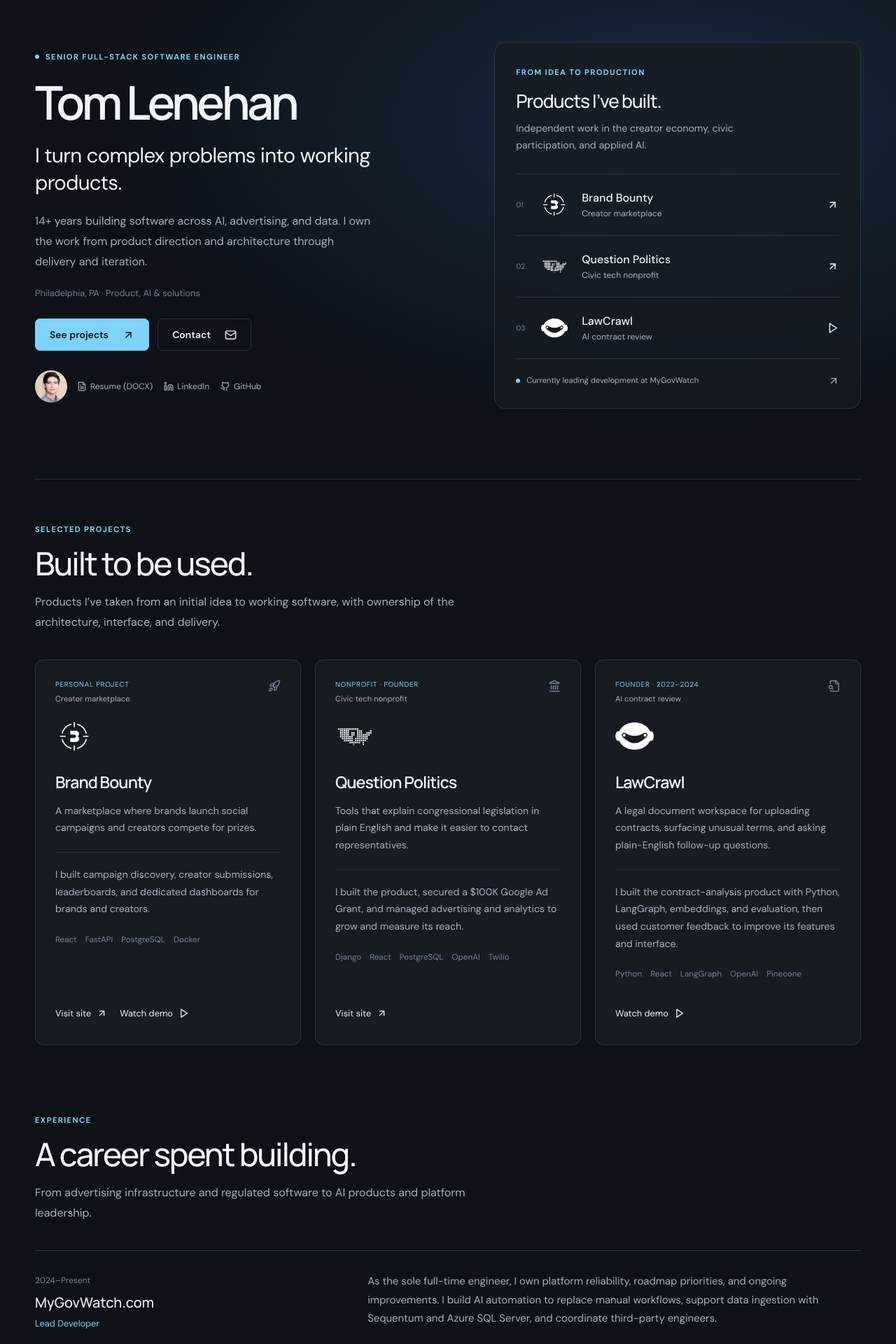
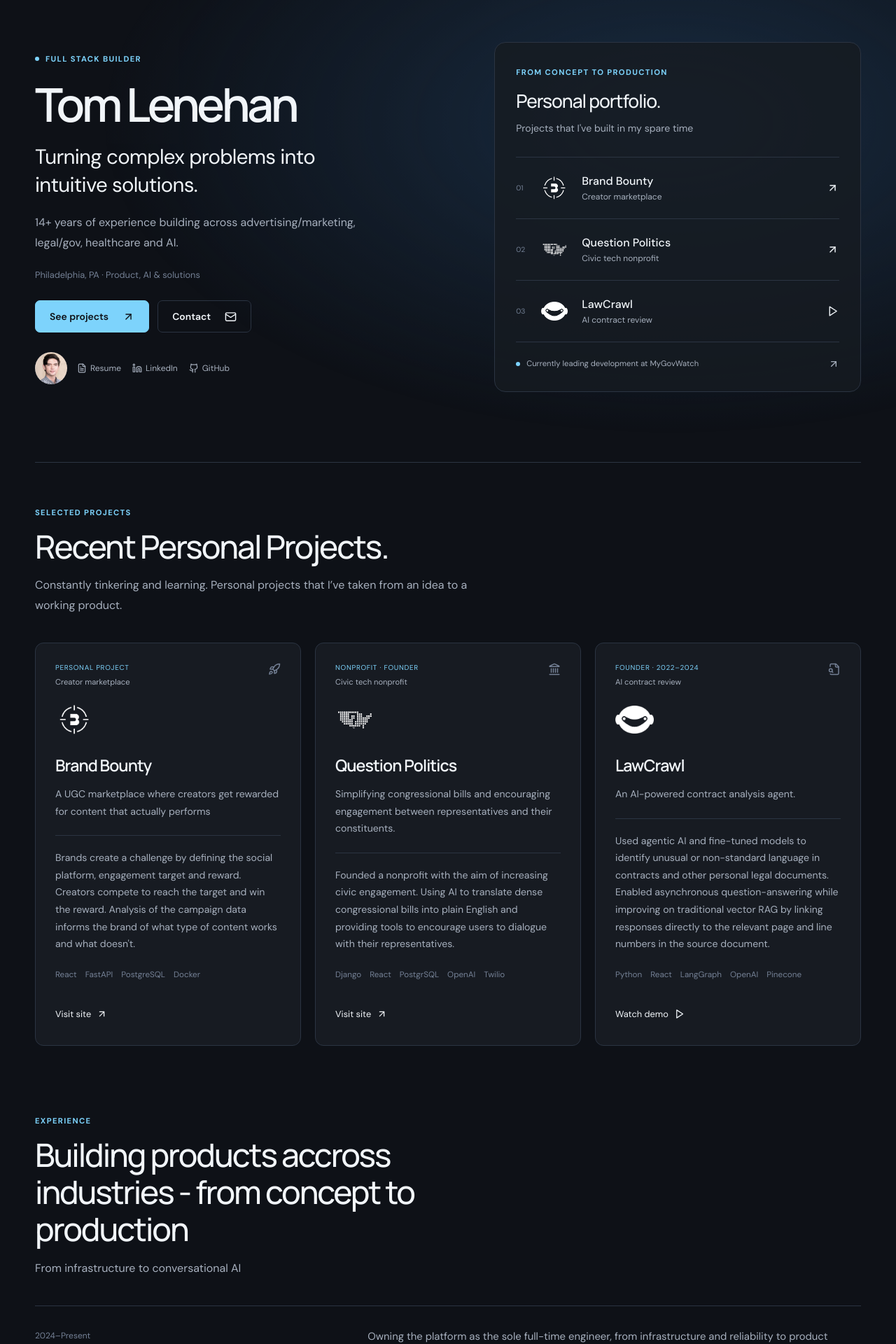
Before and after one commit to tomlenehan/portfolio, a React (Vite) app: page / in a window 1280 px wide. Shown: the part 120-2040 px from the top of the page at 70% size. Built offline with nearby package versions, Linux system fonts and the light colour scheme.

Commit message:
Major update of style and language.

```diff
--- a/src/App.jsx
+++ b/src/App.jsx
@@ -14,11 +14,10 @@
   Mail,
   Network,
   Play,
+  RadioTower,
   Rocket,
-  Server,
-  ShieldCheck,
-  Users,
-  Workflow,
+  Scale,
+  HeartPulse,
   X,
 } from "lucide-react";
 
@@ -32,9 +31,9 @@
     accent: "#14b8a6",
     accentSoft: "rgba(20, 184, 166, 0.18)",
     summary:
-      "A marketplace where brands launch social campaigns and creators compete for prizes.",
+      "A UGC marketplace where creators get rewarded for content that actually performs",
     impact:
-      "I built campaign discovery, creator submissions, leaderboards, and dedicated dashboards for brands and creators.",
+      "Brands create a challenge by defining the social platform, engagement target and reward. Creators compete to reach the target and win the reward. Analysis of the campaign data informs the brand of what type of content works and what doesn't.",
     stack: ["React", "FastAPI", "PostgreSQL", "Docker"],
     videoId: "nS5-l1Nb6KE",
     action: {
@@ -52,10 +51,10 @@
     accent: "#3b82f6",
     accentSoft: "rgba(59, 130, 246, 0.18)",
     summary:
-      "Tools that explain congressional legislation in plain English and make it easier to contact representatives.",
+      "Simplifying congressional bills and encouraging engagement between representatives and their constituents.",
     impact:
-      "I built the product, secured a $100K Google Ad Grant, and managed advertising and analytics to grow and measure its reach.",
-    stack: ["Django", "React", "PostgreSQL", "OpenAI", "Twilio"],
+      "Founded a nonprofit with the aim of increasing civic engagement. Using AI to translate dense congressional bills into plain English and providing tools to encourage users to dialogue with their representatives.",
+    stack: ["Django", "React", "PostgrSQL", "OpenAI", "Twilio"],
     action: {
       type: "external",
       href: "https://questionpolitics.org/",
@@ -71,9 +70,9 @@
     accent: "#f59e0b",
     accentSoft: "rgba(245, 158, 11, 0.18)",
     summary:
-      "A legal document workspace for uploading contracts, surfacing unusual terms, and asking plain-English follow-up questions.",
+      "An AI-powered contract analysis agent.",
     impact:
-      "I built the contract-analysis product with Python, LangGraph, embeddings, and evaluation, then used customer feedback to improve its features and interface.",
+      "Used agentic AI and fine-tuned models to identify unusual or non-standard language in contracts and other personal legal documents. Enabled asynchronous question-answering while improving on traditional vector RAG by linking responses directly to the relevant page and line numbers in the source document.",
     stack: ["Python", "React", "LangGraph", "OpenAI", "Pinecone"],
     videoId: "NZmiZ2CM-18",
     action: {
@@ -84,22 +83,22 @@
 ];
 
 const skillGroups = [
-  { title: "Interfaces", icon: Code2, items: ["JavaScript", "React"] },
-  { title: "APIs & data", icon: Database, items: ["Python", "Django", "FastAPI", "PostgreSQL", "Azure SQL Server"] },
-  { title: "Applied AI", icon: Bot, items: ["OpenAI", "LangChain", "LangGraph", "LlamaIndex", "Pinecone", "Chroma"] },
-  { title: "Cloud & delivery", icon: Network, items: ["AWS Lambda", "EC2", "RDS", "Kinesis", "Redshift", "SageMaker", "Docker", "Render"] },
+  { title: "Frontend", icon: Code2, items: ["JavaScript", "TypeScript", "Node", "React", "Angular", "Vite", "Tailwind"] },
+  { title: "Backend", icon: Database, items: ["Python", "Django", "FastAPI", "PostgreSQL", "MySQL", "PHP", "Laravel", "C#", ".Net"] },
+  { title: "AI", icon: Bot, items: ["OpenAI/Codex", "Anthropic/Claude Code", "Hugging Face (local models)", "LangChain/LangGraph", "LlamaIndex", "Pinecone", "Chroma"] },
+  { title: "Infra", icon: Network, items: ["AWS (EC2, RDS, Lambda, Kinesis, Redshift, Sagemaker)", "Github", "Render", "Docker" ] },
 ];
 
 const experience = [
-  { company: "MyGovWatch.com", role: "Lead Developer", dates: "2024–Present", copy: "As the sole full-time engineer, I own platform reliability, roadmap priorities, and ongoing improvements. I build AI automation to replace manual workflows, support data ingestion with Sequentum and Azure SQL Server, and coordinate third-party engineers." },
-  { company: "LawCrawl", role: "Founder", dates: "2022–2024", copy: "Built an AI contract-analysis product from architecture through delivery, combining agentic workflows, vector embeddings, evaluation, and fine-tuning. Turned user feedback into product and interface improvements." },
-  { company: "Trellis", role: "Senior Developer", dates: "2022–2023", copy: "Applied LLMs and machine learning to legal-document analysis, testing retrieval and classification methods to help attorneys find and evaluate relevant information." },
-  { company: "Proper Media", role: "Senior Developer", dates: "2015–2022", copy: "Co-designed a real-time header-bidding platform with integrations across dozens of ad exchanges. Built AWS data pipelines and internal BI tools, and led monetization initiatives for Salon and Snopes." },
+  { company: "MyGovWatch.com", role: "Lead Developer", dates: "2024–Present", copy: "Owning the platform as the sole full-time engineer, from infrastructure and reliability to product priorities and ongoing development. Building AI automation for time-consuming internal workflows, supporting high-volume government data pipelines, and coordinating third-party engineering teams." },
+  { company: "LawCrawl", role: "Founder", dates: "2022–2024", copy: "built an AI contract-analysis platform from the ground up using agentic workflows, vector RAG, evaluations, and fine-tuned models. Owned the full product lifecycle, using feedback from customers and investors to rapidly iterate on the product and its direction." },
+  { company: "Trellis", role: "Senior Developer", dates: "2022–2023", copy: "Built a hybrid legal-document search system combining vector similarity with Elasticsearch keyword search, improving retrieval across a large repository of legal documents." },
+  { company: "Proper Media", role: "Senior Developer", dates: "2015–2022", copy: "Co-built a real-time-bidding solution with integrations across dozens of ad exchanges. Built AWS data infrastructure for high-volume bidding data and led new monetization initiatives across major publisher properties including Salon and Snopes." },
 ];
 const earlierExperience = [
-  { company: "Youtily", role: "Full-Stack Developer", dates: "2014–2015", copy: "Built a local-search marketing platform, working directly with founders on product strategy, features, and integrations." },
-  { company: "Norima Consulting", role: "Developer", dates: "2012–2014", copy: "Built features for an electronic medical record system serving 95,000+ patients in a HIPAA-regulated environment." },
-  { company: "AppNexus", role: "Auditor, Creative Inventory", dates: "2011–2012", copy: "Performed quality assurance on display advertising assets and inventory." },
+  { company: "Youtily", role: "Full-Stack Developer", dates: "2014–2015", copy: "Built a digital marketing platform for small businesses, working closely with the founders on product strategy, new features, and third-party integrations." },
+  { company: "Norima Consulting", role: "Developer", dates: "2012–2014", copy: "Helped build an Electronic Medical Record platform managing data for more than 95,000 patients in a HIPAA-regulated environment." },
+  { company: "AppNexus", role: "Auditor, Creative Inventory", dates: "2011–2012", copy: "Worked on quality assurance for a large-scale digital advertising marketplace, reviewing creative assets and maintaining inventory quality." },
 ];
 const navItems = [["Projects", "#projects"], ["Experience", "#experience"], ["Skills", "#skills"]];
 
@@ -128,7 +127,7 @@
   );
 }
 
-function ProjectCard({ project, index, onOpenVideo }) {
+function ProjectCard({ project, index, onOpenProject }) {
   const Icon = project.icon;
   const isExternal = project.action.type === "external";
   const Action = isExternal ? "a" : "button";
@@ -140,7 +139,7 @@
       }
     : {
         type: "button",
-        onClick: onOpenVideo,
+        onClick: () => onOpenProject(project),
       };
 
   return (
@@ -156,6 +155,12 @@
       viewport={{ once: true, amount: 0.25 }}
       transition={{ duration: 0.65, delay: index * 0.08 }}
     >
+      <button
+        className="project-card__hit-area"
+        type="button"
+        onClick={() => onOpenProject(project)}
+        aria-label={`${project.action.label}: ${project.title}`}
+      />
       <div className="project-card__topline">
         <div className="project-card__labels">
           <span className="project-type">{project.projectType}</span>
@@ -187,17 +192,17 @@
           {project.action.label}
           {isExternal ? <ArrowUpRight aria-hidden="true" /> : <Play aria-hidden="true" />}
         </Action>
-        {isExternal && project.videoId ? (
-          <button
-            className="project-card__action project-card__action--demo"
-            type="button"
-            onClick={onOpenVideo}
-            aria-label={`Watch demo: ${project.title}`}
-          >
-            Watch demo
-            <Play aria-hidden="true" />
-          </button>
-        ) : null}
+        {/*{isExternal && project.videoId ? (*/}
+        {/*  <button*/}
+        {/*    className="project-card__action project-card__action--demo"*/}
+        {/*    type="button"*/}
+        {/*    onClick={() => onOpenProject(project)}*/}
+        {/*    aria-label={`Watch demo: ${project.title}`}*/}
+        {/*  >*/}
+        {/*    Watch demo*/}
+        {/*    <Play aria-hidden="true" />*/}
+        {/*  </button>*/}
+        {/*) : null}*/}
       </div>
     </motion.article>
   );
@@ -207,9 +212,9 @@
   return (
     <div className="work-index">
       <div className="work-index__intro">
-        <span className="eyebrow">From idea to production</span>
-        <h2>Products I’ve built.</h2>
-        <p>Independent work in the creator economy, civic participation, and applied AI.</p>
+        <span className="eyebrow">From concept to production</span>
+        <h2>Personal portfolio.</h2>
+        <p>Projects that I've built in my spare time</p>
       </div>
       {projects.map((project, index) => (
         <button className="work-index__project" key={project.title} onClick={() => onOpenProject(project)} aria-label={`${project.action.label}: ${project.title}`}>
@@ -314,11 +319,11 @@
             >
               <span className="status-pill">
                 <span className="pulse-dot" />
-                Senior full-stack software engineer
+                Full Stack Builder
               </span>
               <h1>Tom Lenehan</h1>
-              <p className="hero-tagline">I turn complex problems into working products.</p>
-              <p className="hero-description">14+ years building software across AI, advertising, and data. I own the work from product direction and architecture through delivery and iteration.</p>
+              <p className="hero-tagline">Turning complex problems into intuitive solutions.</p>
+              <p className="hero-description">14+ years of experience building across advertising/marketing, legal/gov, healthcare and AI.</p>
               <span className="hero-location">Philadelphia, PA · Product, AI &amp; solutions</span>
               <div className="hero-actions">
                 <a className="button button-primary" href="#projects">
@@ -335,13 +340,13 @@
                 <div>
                   <div className="profile-card__links" aria-label="Tom Lenehan links">
                     <a
-                      href="/assets/Tom-Lenehan-Resume.docx"
+                      href="/assets/Tom_Lenehan_Resume.pdf"
                       download
                       target="_blank"
                       rel="noreferrer"
                     >
                       <FileText aria-hidden="true" />
-                      Resume (DOCX)
+                      Resume
                     </a>
                     <a
                       href="https://www.linkedin.com/in/tom-lenehan/"
@@ -376,8 +381,8 @@
         <section className="section project-section" id="projects">
           <SectionHeading
             eyebrow="Selected projects"
-            title="Built to be used."
-            copy="Products I’ve taken from an initial idea to working software, with ownership of the architecture, interface, and delivery."
+            title="Recent Personal Projects."
+            copy="Constantly tinkering and learning. Personal projects that I’ve taken from an idea to a working product."
           />
           <div className="project-grid">
             {projects.map((project, index) => (
@@ -385,14 +390,14 @@
                 key={project.title}
                 project={project}
                 index={index}
-                onOpenVideo={() => setVideoProject(project)}
+                onOpenProject={handleOpenProject}
               />
             ))}
           </div>
         </section>
 
         <section className="section experience-section" id="experience">
-          <SectionHeading eyebrow="Experience" title="A career spent building." copy="From advertising infrastructure and regulated software to AI products and platform leadership." />
+          <SectionHeading eyebrow="Experience" title="Building products accross industries - from concept to production" copy="From infrastructure to conversational AI" />
           <div className="experience-list">{experience.map(item => <ExperienceRow key={item.company} item={item} />)}</div>
           <details className="earlier-experience"><summary>Earlier experience · 2011–2015</summary>{earlierExperience.map(item => <ExperienceRow key={item.company} item={item} />)}</details>
           <div className="education"><span className="eyebrow">Education</span><p><strong>Lehigh University</strong> · B.S. Business Information Systems · 2007–2011</p></div>
@@ -402,19 +407,17 @@
           <Parallax speed={-8} disabled={reducedMotion}>
             <div className="systems-band">
               <div className="systems-copy">
-                <span className="eyebrow">How I work</span>
-                <h2>End-to-end product development.</h2>
+                <span className="eyebrow">systems people depend on</span>
+                <h2>Across complex domains</h2>
                 <p>
-                  Building across the full stack. Communicating
-                  clearly with clients and product teams and translating their goals and priorities
-                  into reliable products and features.
+                  Building systems where accuracy, scale and trust really matter.
                 </p>
               </div>
               <div className="system-tiles" aria-label="Operating strengths">
-                <span><Workflow /> Agentic workflows</span>
-                <span><ShieldCheck /> Model evaluation</span>
-                <span><Users /> Technical communication</span>
-                <span><Server /> Platform reliability</span>
+                <span><RadioTower aria-hidden="true" /> Advertising and real-time data systems</span>
+                <span><Scale aria-hidden="true" /> AI and legal-document analysis</span>
+                <span><Landmark aria-hidden="true" /> GovTech and civic information</span>
+                <span><HeartPulse aria-hidden="true" /> HIPAA-regulated healthcare software</span>
               </div>
             </div>
           </Parallax>
@@ -422,9 +425,9 @@
 
         <section className="section skills-section" id="skills">
           <SectionHeading
-            eyebrow="Technical skills"
-            title="Technologies"
-            copy="A practical toolkit for building interfaces, integrating systems, and putting AI into production."
+            eyebrow="Skills"
+            title="Tools & Skills"
+            copy="A knowledge of many languages and frameworks and a willingness to always learn more."
           />
           <div className="skills-grid">
             {skillGroups.map((group, index) => {
@@ -456,7 +459,7 @@
         <section className="section contact-section" id="contact">
           <span className="eyebrow">Let’s connect</span>
           <h2>Have a problem worth solving?</h2>
-          <p>I’d love to hear about your team and what you’re building.</p>
+          <p>I’d love to hear about what you’re building.</p>
           <a className="button button-primary" href="mailto:Lenehan3@gmail.com">Get in touch <ArrowUpRight aria-hidden="true" /></a>
         </section>
       </main>
@@ -494,7 +497,7 @@
             <div className="video-modal__header">
               <div>
                 <span>{videoProject.title}</span>
-                <h2 id="project-video-title">Product demo</h2>
+                {/*<h2 id="project-video-title">Product demo</h2>*/}
               </div>
               <button
                 className="video-modal__close"
--- a/src/styles.css
+++ b/src/styles.css
@@ -79,8 +79,10 @@
 .section-heading p, .systems-copy p, .contact-section p { color: var(--muted); font-size: 1rem; line-height: 1.8; margin: 0; }
 .project-section { border-top: 1px solid var(--line); padding-top: 64px; }
 .project-grid { display: grid; grid-template-columns: repeat(3,minmax(0,1fr)); gap: 20px; }
-.project-card { display: flex; flex-direction: column; gap: 22px; border: 1px solid var(--line); border-radius: 12px; background: var(--bg-2); padding: 28px; transition: border-color .2s; }
+.project-card { position: relative; display: flex; flex-direction: column; gap: 22px; border: 1px solid var(--line); border-radius: 12px; background: var(--bg-2); cursor: pointer; padding: 28px; transition: border-color .2s; }
 .project-card:hover, .project-card:focus-within { border-color: var(--accent); }
+.project-card__hit-area { position: absolute; z-index: 1; inset: 0; width: 100%; height: 100%; border: 0; border-radius: inherit; background: transparent; cursor: pointer; }
+.project-card__hit-area:focus-visible { outline: 2px solid var(--accent); outline-offset: 3px; }
 .project-card__topline { display: flex; justify-content: space-between; align-items: flex-start; gap: 8px; }
 .project-card__labels { display: grid; gap: 7px; color: var(--muted); font-size: .7rem; }
 .project-type { color: var(--gold); text-transform: uppercase; letter-spacing: .07em; font-size: .62rem; }
@@ -93,7 +95,7 @@
 .project-card__impact { padding-top: 19px; border-top: 1px solid var(--line); }
 .tech-list { display: flex; flex-wrap: wrap; gap: 6px 12px; }
 .tech-list span { color: var(--quiet); font-size: .73rem; line-height: 1.6; }
-.project-card__actions { display: flex; gap: 18px; flex-wrap: wrap; margin-top: auto; padding-top: 8px; }
+.project-card__actions { position: relative; z-index: 2; display: flex; gap: 18px; flex-wrap: wrap; margin-top: auto; padding-top: 8px; }
 .project-card__action { display: inline-flex; align-items: center; gap: 8px; border: 0; padding: 8px 0; color: var(--text); background: transparent; font-size: .8rem; cursor: pointer; }
 .project-card__action:hover { color: var(--gold); }
 .project-card__action svg { width: 15px; height: 15px; }
```
Also changed, not shown: 1 other file (tests, documents, lock files or other folders).
